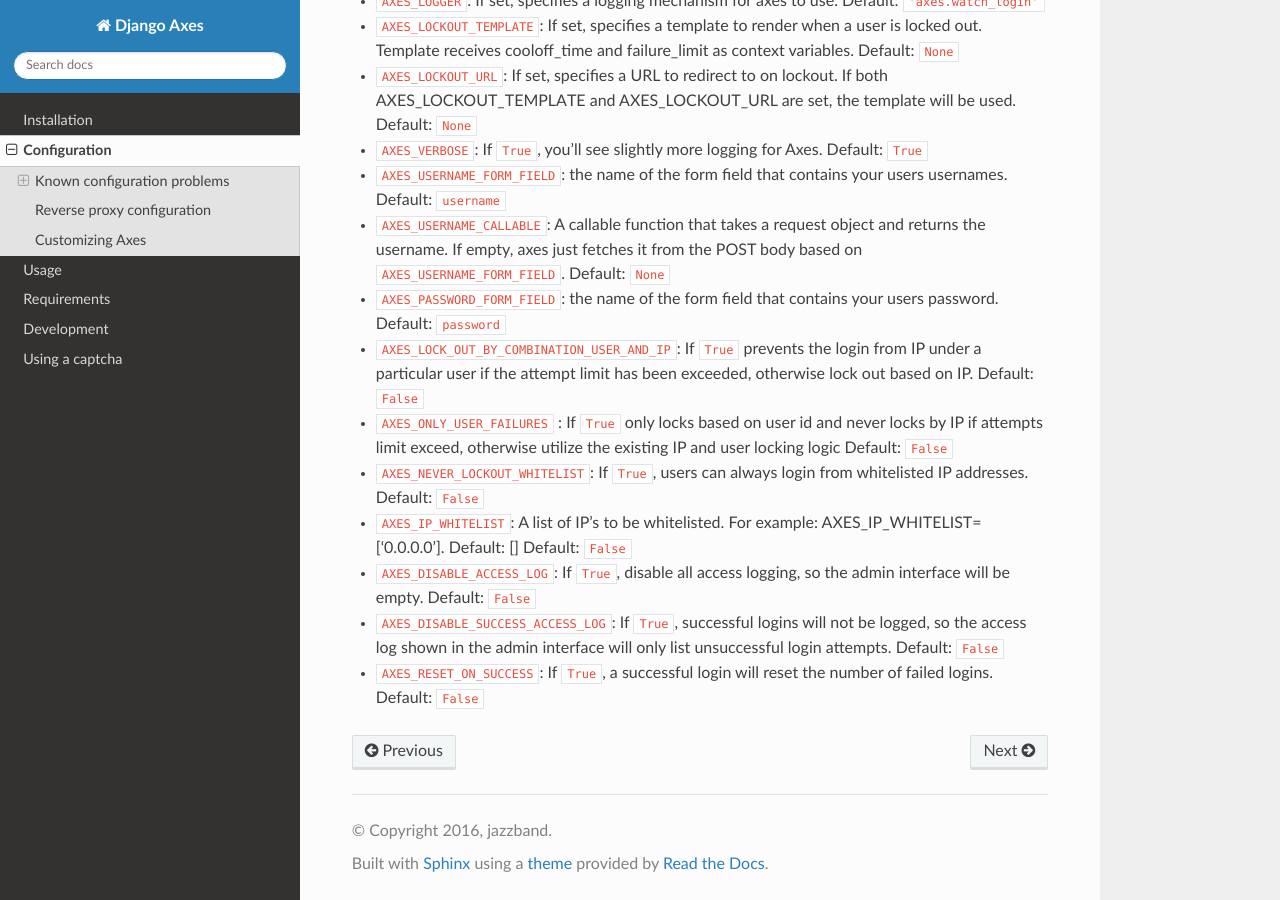
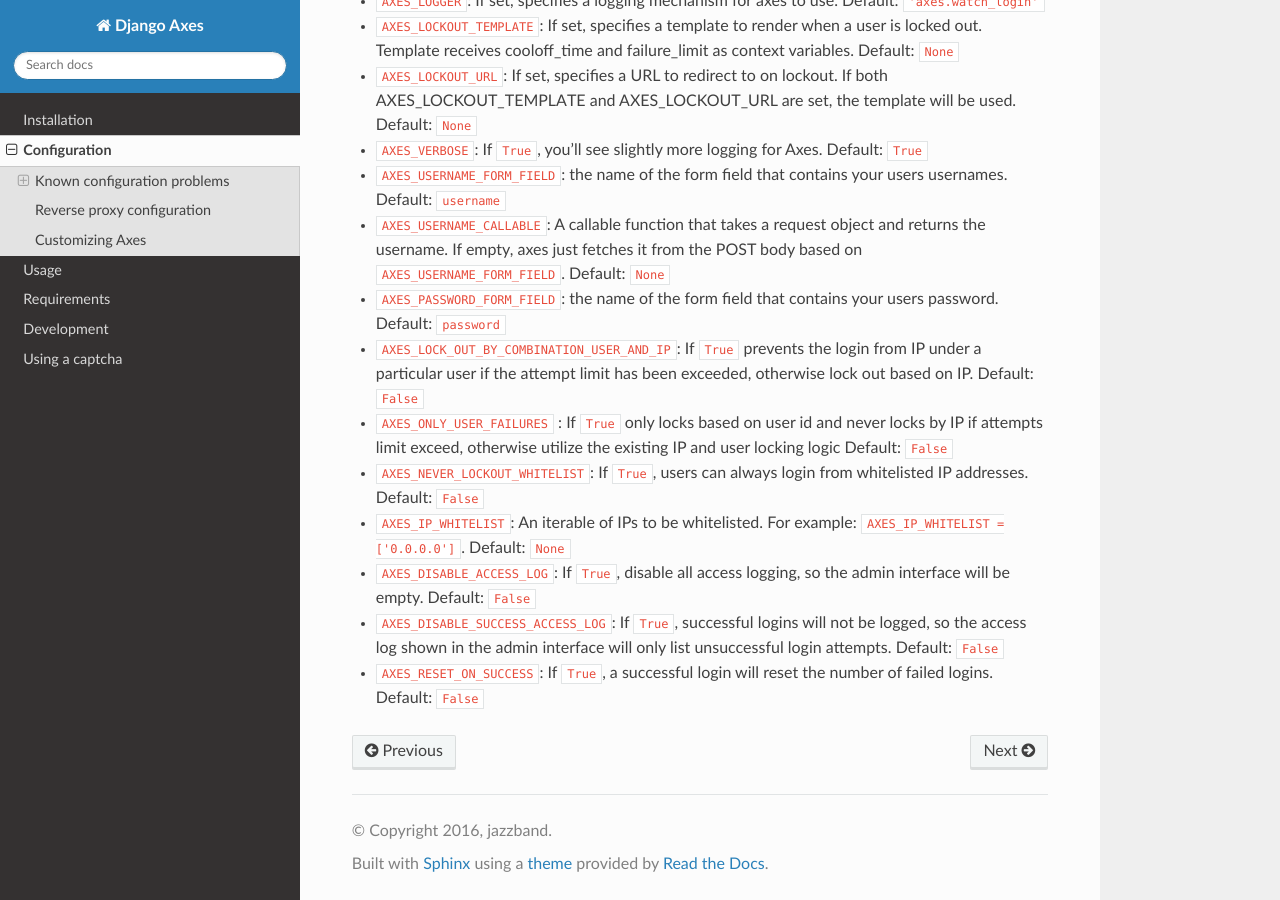
Before and after one commit to jazzband/django-axes, a Sphinx documentation site: the page built from docs/configuration.rst, in a window 1280 px wide and 900 px high, scrolled down 2551 px. Built offline with Sphinx 7.4.7 and the Read the Docs theme 2.0.0, drawn with Linux system fonts in a browser that asks for light colours; the version number could not be read and is left out.

Commit message:
Improve documentation for AXES_IP_WHITELIST config

```diff
--- a/docs/configuration.rst
+++ b/docs/configuration.rst
@@ -138,8 +138,7 @@
   Default: ``False``
 * ``AXES_NEVER_LOCKOUT_WHITELIST``: If ``True``, users can always login from whitelisted IP addresses.
   Default: ``False``
-* ``AXES_IP_WHITELIST``: A list of IP's to be whitelisted. For example: AXES_IP_WHITELIST=['0.0.0.0']. Default: []
-  Default: ``False``
+* ``AXES_IP_WHITELIST``: An iterable of IPs to be whitelisted. For example: ``AXES_IP_WHITELIST = ['0.0.0.0']``. Default: ``None``
 * ``AXES_DISABLE_ACCESS_LOG``: If ``True``, disable all access logging, so the admin interface will be empty. Default: ``False``
 * ``AXES_DISABLE_SUCCESS_ACCESS_LOG``: If ``True``, successful logins will not be logged, so the access log shown in the admin interface will only list unsuccessful login attempts. Default: ``False``
 * ``AXES_RESET_ON_SUCCESS``: If ``True``, a successful login will reset the number of failed logins. Default: ``False``
```
